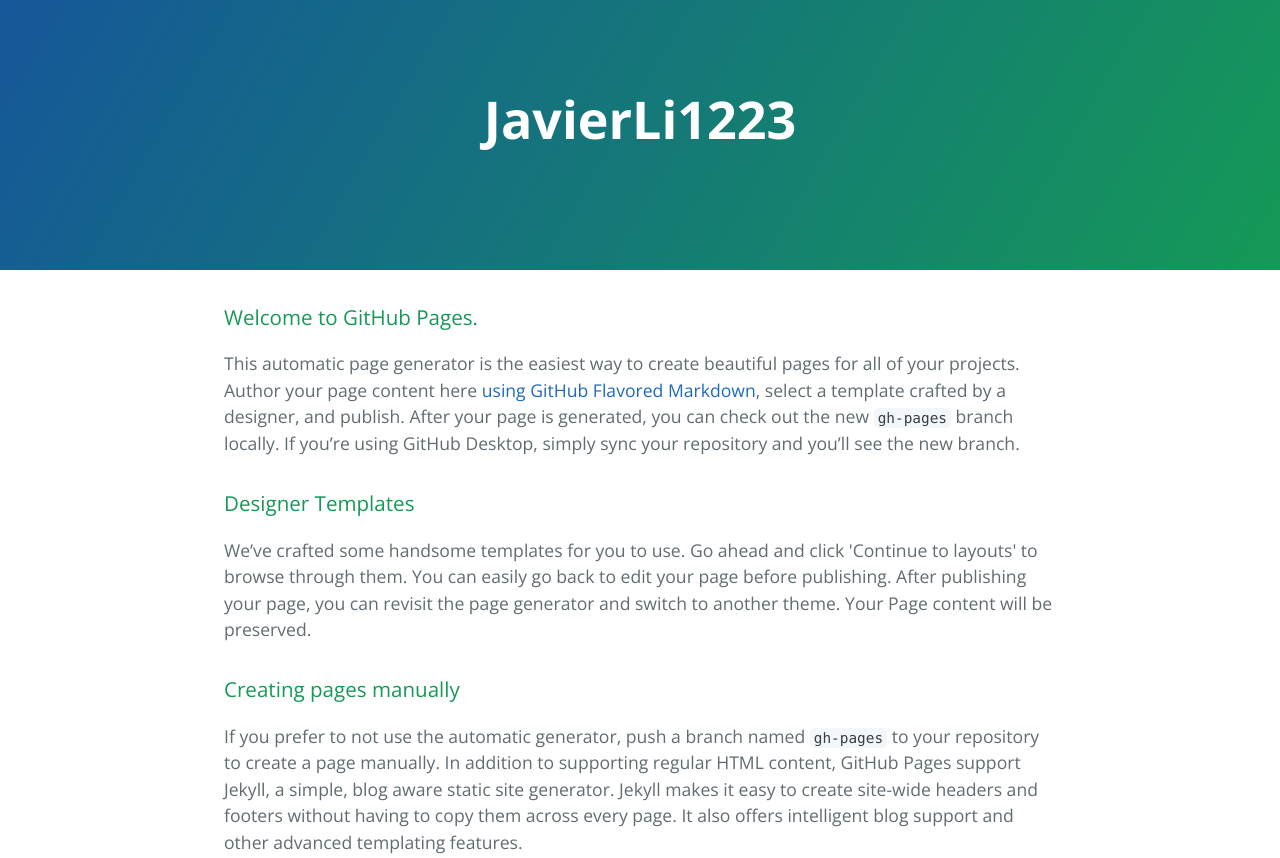
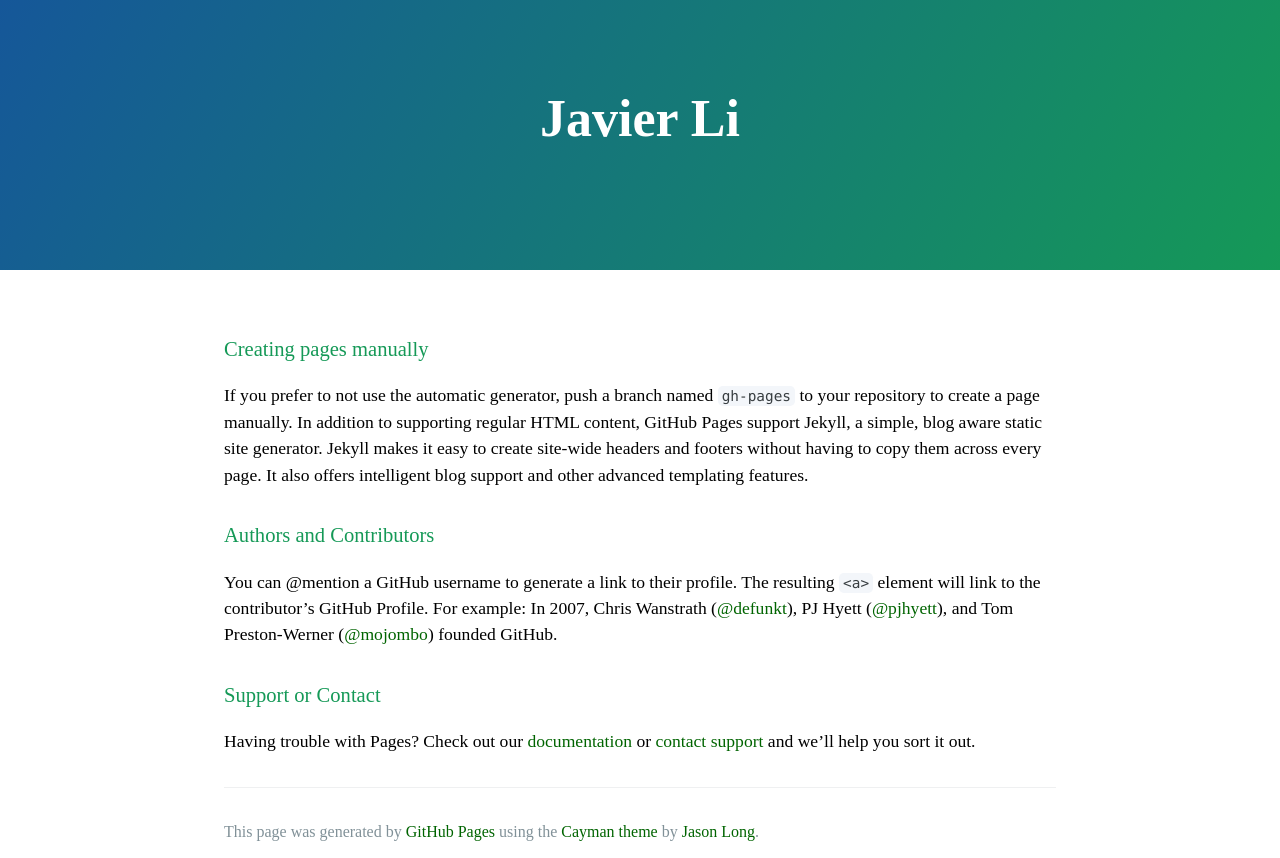
Before and after one commit to JavierLi/JavierLi.github.io, a plain HTML site: page index.html in a window 1280 px wide. Shown: the top 858 px of the page. Drawn offline with nearby package versions, Linux system fonts and the light colour scheme.

Commit message:
change
asdf

```diff
--- a/index.html
+++ b/index.html
@@ -11,20 +11,20 @@
   </head>
   <body>
     <section class="page-header">
-      <h1 class="project-name">JavierLi1223</h1>
+      <h1 class="project-name">Javier Li</h1>
       <h2 class="project-tagline"></h2>
     </section>
 
     <section class="main-content">
       <h3>
-<a id="welcome-to-github-pages" class="anchor" href="#welcome-to-github-pages" aria-hidden="true"><span aria-hidden="true" class="octicon octicon-link"></span></a>Welcome to GitHub Pages.</h3>
+<a id="welcome-to-github-pages" class="anchor" href="#welcome-to-github-pages" aria-hidden="true"><span aria-hidden="true" class="octicon octicon-link"></span></a></h3>
 
-<p>This automatic page generator is the easiest way to create beautiful pages for all of your projects. Author your page content here <a href="https://guides.github.com/features/mastering-markdown/">using GitHub Flavored Markdown</a>, select a template crafted by a designer, and publish. After your page is generated, you can check out the new <code>gh-pages</code> branch locally. If you’re using GitHub Desktop, simply sync your repository and you’ll see the new branch.</p>
+<p></p>
 
 <h3>
-<a id="designer-templates" class="anchor" href="#designer-templates" aria-hidden="true"><span aria-hidden="true" class="octicon octicon-link"></span></a>Designer Templates</h3>
+<a id="designer-templates" class="anchor" href="#designer-templates" aria-hidden="true"><span aria-hidden="true" class="octicon octicon-link"></span></a></h3>
 
-<p>We’ve crafted some handsome templates for you to use. Go ahead and click 'Continue to layouts' to browse through them. You can easily go back to edit your page before publishing. After publishing your page, you can revisit the page generator and switch to another theme. Your Page content will be preserved.</p>
+<p> </p>
 
 <h3>
 <a id="creating-pages-manually" class="anchor" href="#creating-pages-manually" aria-hidden="true"><span aria-hidden="true" class="octicon octicon-link"></span></a>Creating pages manually</h3>
--- a/stylesheets/stylesheet.css
+++ b/stylesheets/stylesheet.css
@@ -4,13 +4,13 @@
 body {
   padding: 0;
   margin: 0;
-  font-family: "Open Sans", "Helvetica Neue", Helvetica, Arial, sans-serif;
+  font-family: "Times New Roman", "Calibri", Helvetica, Arial, sans-serif;
   font-size: 16px;
   line-height: 1.5;
-  color: #606c71; }
+  color: black; }
 
 a {
-  color: #1e6bb8;
+  color: darkgreen;
   text-decoration: none; }
   a:hover {
     text-decoration: underline; }
@@ -18,7 +18,7 @@
 .btn {
   display: inline-block;
   margin-bottom: 1rem;
-  color: rgba(255, 255, 255, 0.7);
+  color: beige;
   background-color: rgba(255, 255, 255, 0.08);
   border-color: rgba(255, 255, 255, 0.2);
   border-style: solid;
@@ -56,7 +56,7 @@
 .page-header {
   color: #fff;
   text-align: center;
-  background-color: #159957;
+  background-color: darkgray;
   background-image: linear-gradient(120deg, #155799, #159957); }
 
 @media screen and (min-width: 64em) {
```
